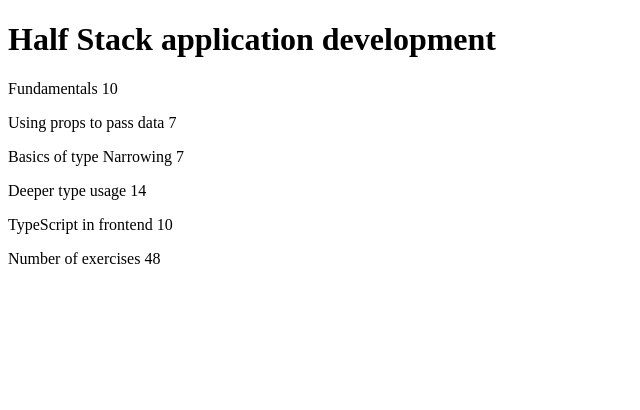
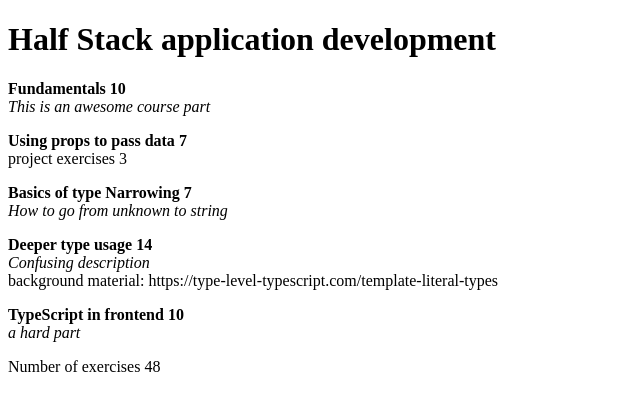
Before and after one commit to shamaanikala/FullStack-HY-k2023-osa9, a React (Create React App) app in the folder course-information/: page / in a window 1280 px wide. Shown: the top 410 px of the page, without its empty margins (0-640 px from the left). Built offline with nearby package versions, Linux system fonts and the light colour scheme.

Commit message:
9.15 render the part types differently

```diff
--- a/course-information/src/components/Part.tsx
+++ b/course-information/src/components/Part.tsx
@@ -23,19 +23,19 @@ const handlePartVariableFields = (part: CoursePart) => {
       return <i>{part.description}</i>;
     case "group":
       console.log('group part');
-      return <p>project exercises {part.groupProjectCount}</p>;
+      return <span>project exercises {part.groupProjectCount}</span>;
     case "background":
       console.log('background part');
       return (
         <>
-          <i>{part.description}</i>
-          <p>background material: {part.backgroundMaterial}</p>
+          <i>{part.description}</i><br />
+          <span>background material: {part.backgroundMaterial}</span>
         </>
       );
     default:
       return assertNever(part);
   }
-}
+};
 
 const Part = (props: PartProp) => {
   console.log(props);
@@ -43,7 +43,8 @@ const Part = (props: PartProp) => {
   return (
     <>
       <p key={part.name}>
-        {part.name} {part.exerciseCount}
+        <b>{part.name} {part.exerciseCount}</b><br />
+        {handlePartVariableFields(part)}
       </p>
     </>
   );
```
